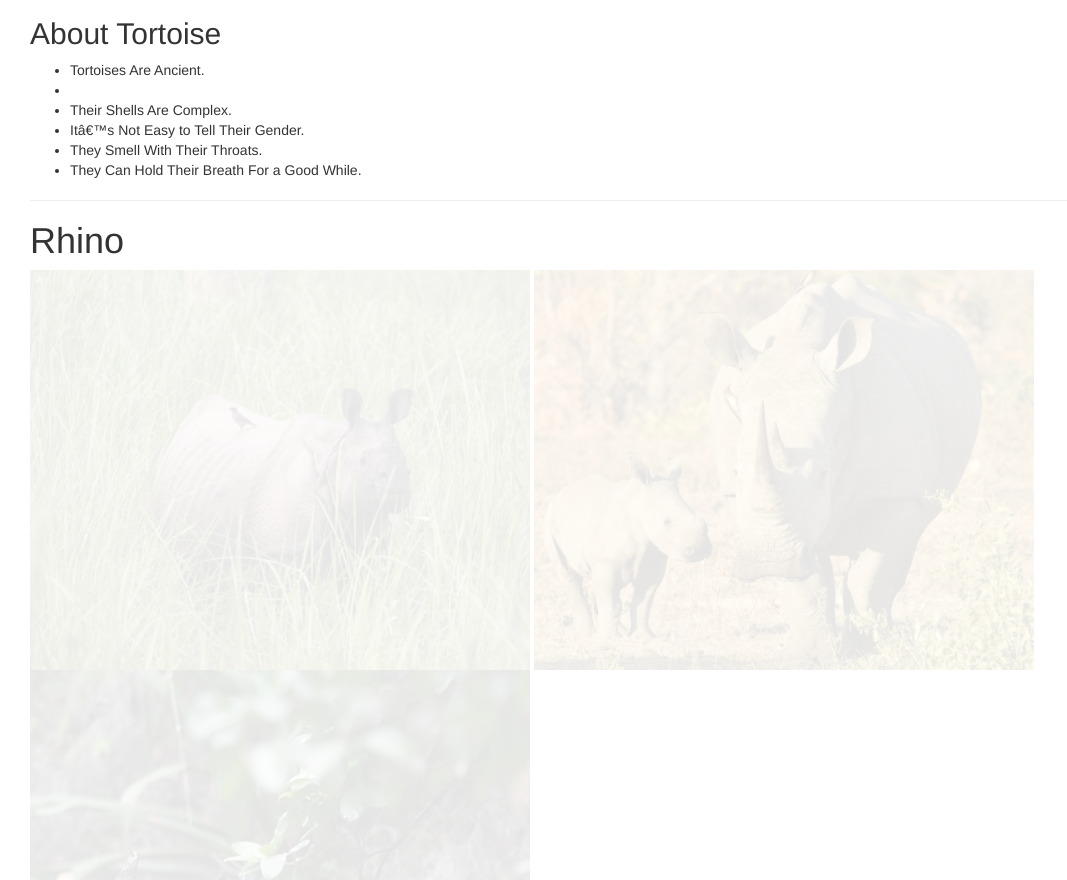
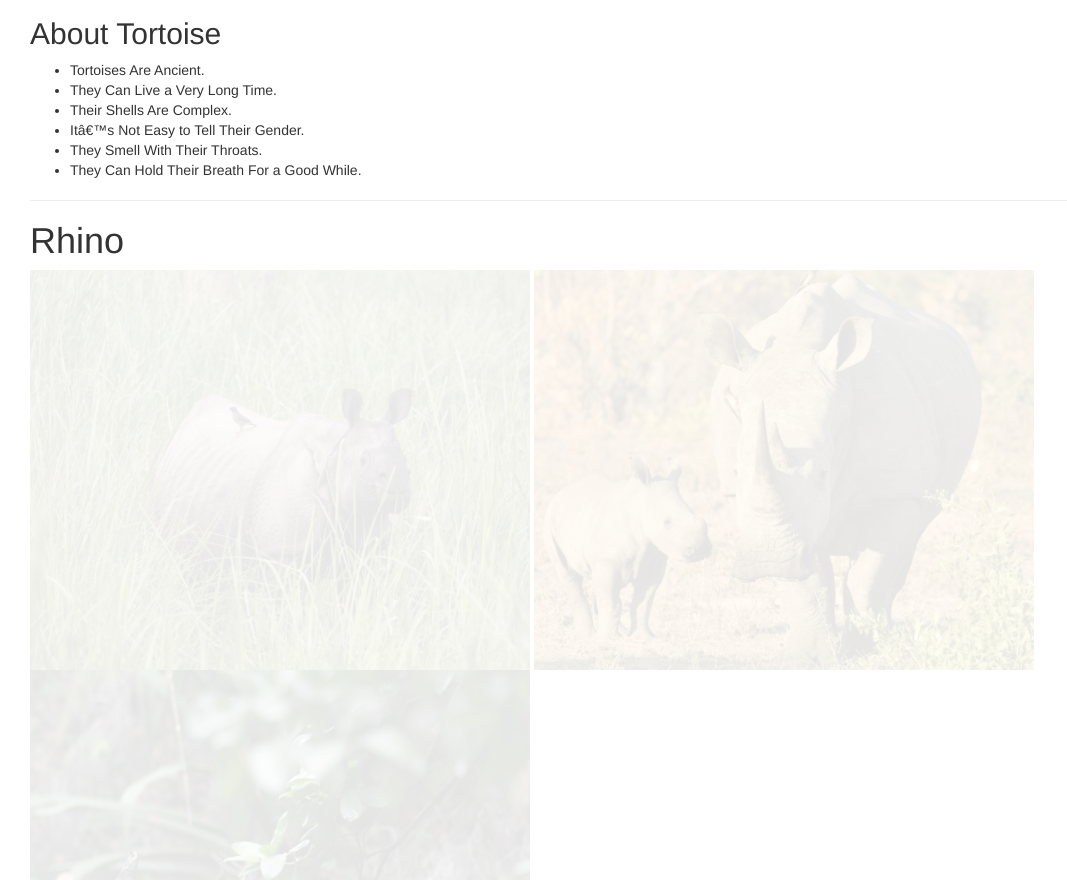
Before and after one commit to Saiwinkyaw/swkwebzoo, a plain HTML site: page visitnow.html in a window 1280 px wide. Shown: the part 5771-6651 px from the top of the page, without its empty margins (0-1067 px from the left). Drawn offline with nearby package versions, Linux system fonts and the light colour scheme.

Commit message:
Update visitnow.html

```diff
--- a/visitnow.html
+++ b/visitnow.html
@@ -137,7 +137,7 @@
 <h2>About Tortoise</h2>
 	<ul>
 		<li>Tortoises Are Ancient.</li>
-		<li They Can Live a Very Long Time.</li>
+		<li> They Can Live a Very Long Time.</li>
 		<li>Their Shells Are Complex.</li>
 		<li>It’s Not Easy to Tell Their Gender.</li>
 		<li>They Smell With Their Throats.</li>
```
